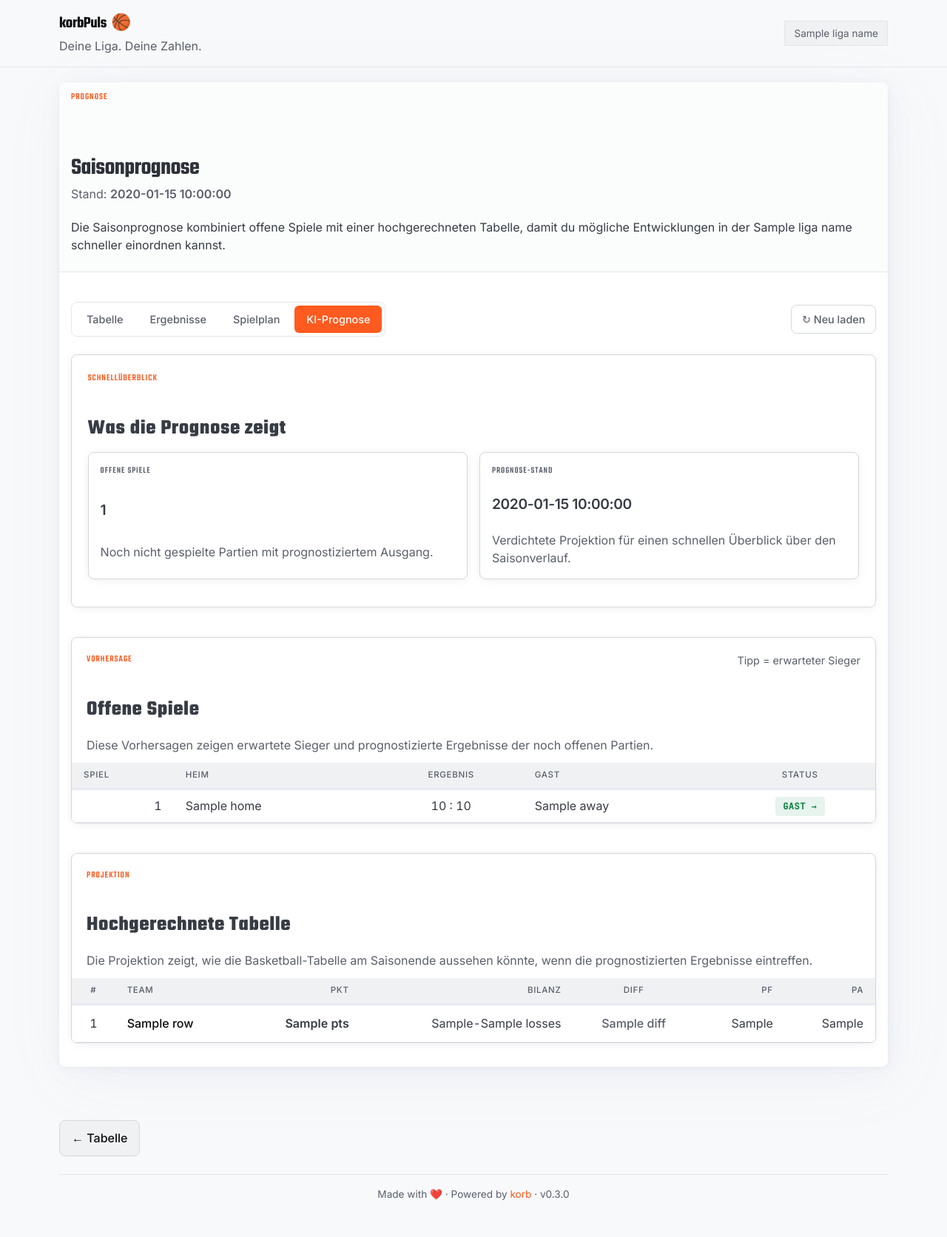
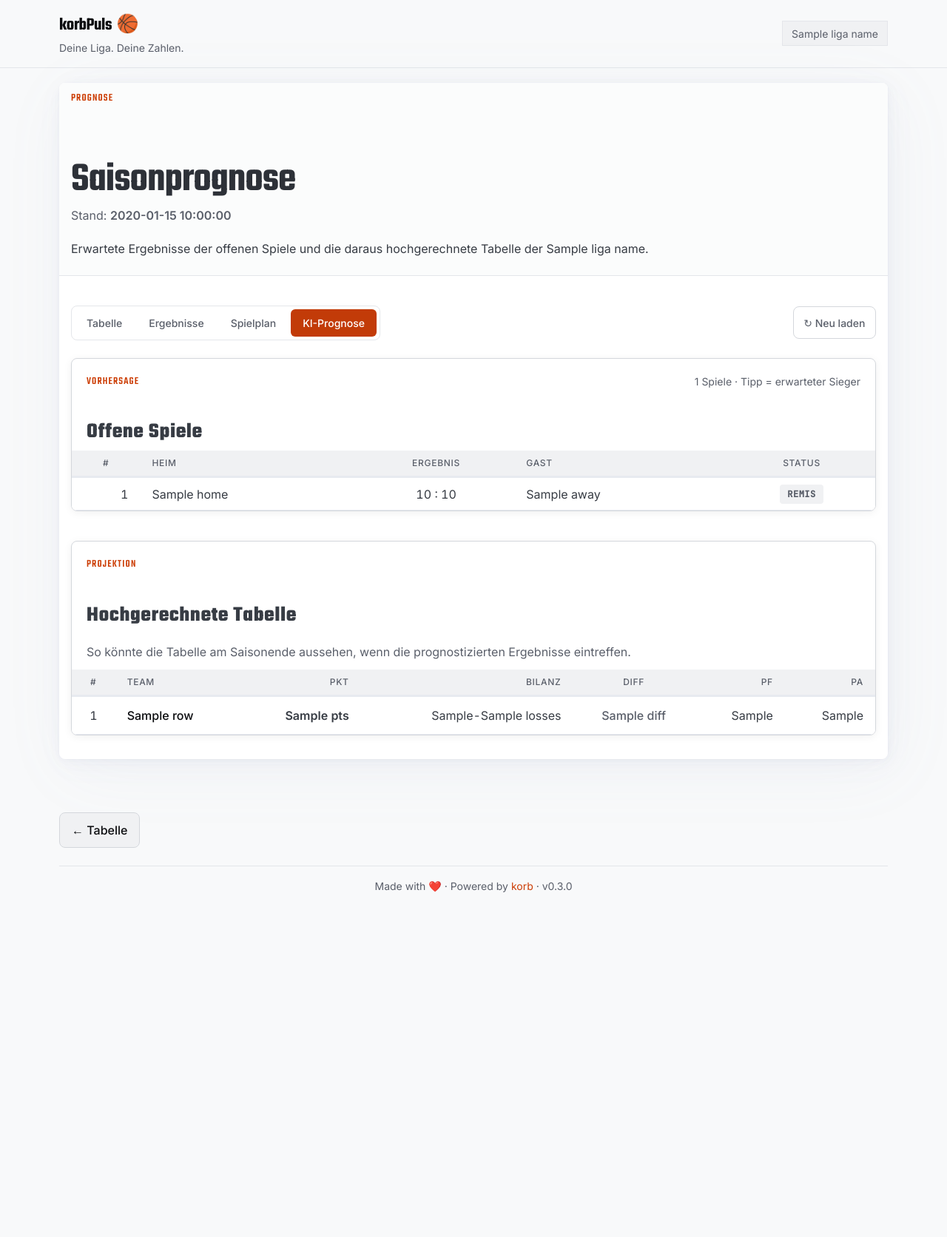
Before and after one commit to malvavisc0/korbpuls, a FastAPI app: template src/korbpuls/templates/prediction.html in a window 1280 px wide. Shown: the whole page at 74% size. After the commit the page ends 1206 px from the top, so only its background shows below. Run offline with FastAPI, Linux system fonts and the light colour scheme; the template is opened without the code that fills it: most values are stand-ins (such as "Sample title", 1, 10 or a date in 2020); some libraries are stand-ins or nearby versions.

Commit message:
type scale, contrast fixes and copy rewrite
- 6-step fluid type scale (--text-*) replacing ad-hoc sizes; Teko
  optical sizing via x1.2 multiplier
- WCAG AA contrast: darker accent text/bg tokens, tertiary gray,
  AI purple, positive green; focus ring no longer suppressed on
  secondary buttons; sticky footer via flex column body
- remove filler 'Schnellueberblick' card sections; tighten copy on
  all pages; render sanitized AI output via ai_html filter

```diff
--- a/src/korbpuls/static/app.css
+++ b/src/korbpuls/static/app.css
@@ -10,22 +10,38 @@
     --kp-border-subtle: #E4E6EA;
     --kp-text: #0B0C0F;
     --kp-text-secondary: #5A5F6A;
-    --kp-text-tertiary: #7A7F8A;
+    --kp-text-tertiary: #666B76;
     --kp-accent: #FF5A1F;
     --kp-accent-hover: #E04D15;
+    /* Darker accent roles for WCAG AA text contrast:
+       accent-text for orange text on light surfaces (4.9:1),
+       accent-strong as button/tab background under white text (5.3:1). */
+    --kp-accent-text: #CC3E06;
+    --kp-accent-strong: #C23B08;
+    --kp-accent-strong-hover: #A83306;
     --kp-accent-soft: rgba(255, 90, 31, 0.10);
     --kp-on-accent: #FFFFFF;
-    --kp-positive: #1B8A4E;
+    --kp-positive: #17804E;
     --kp-positive-soft: rgba(27, 138, 78, 0.10);
     --kp-negative: #C9353E;
     --kp-negative-soft: rgba(201, 53, 62, 0.10);
-    --kp-ai: #7C6FE0;
+    --kp-ai: #6A55D6;
     --kp-ai-soft: rgba(124, 111, 224, 0.08);
     --kp-radius: 0.5rem;
     --kp-shadow: 0 2px 12px rgba(0, 0, 0, 0.06);
     --kp-font-display: 'Teko', sans-serif;
     --kp-font-body: 'Inter', sans-serif;
     --kp-font-mono: 'JetBrains Mono', monospace;
+
+    /* Type scale — 6 steps, fluid at the top.
+       Teko renders ~20% smaller than Inter at equal size:
+       multiply by 1.2 when the element uses the display font. */
+    --text-xs: 0.75rem;
+    --text-sm: 0.875rem;
+    --text-md: 1rem;
+    --text-lg: 1.125rem;
+    --text-xl: clamp(1.2rem, 1vw + 0.95rem, 1.5rem);
+    --text-2xl: clamp(2.25rem, 4vw + 1rem, 3.5rem);
 
     /* Pico overrides — light theme */
     --pico-font-size: 16px;
@@ -62,6 +78,11 @@ html { background: var(--kp-base); }
 
 body.app-shell {
     min-height: 100vh;
+    min-height: 100svh;
+    display: flex;
+    flex-direction: column;
+    /* hidden fallback for Safari < 16 (no overflow-x: clip) */
+    overflow-x: hidden;
     overflow-x: clip;
     color: var(--kp-text);
     background: var(--kp-base);
@@ -76,6 +97,18 @@ h1, h2, .brand__mark, .stat-card__label, .metric-card__label,
 .eyebrow, .ai-panel__eyebrow {
     font-family: var(--kp-font-display);
     letter-spacing: 0.02em;
+}
+
+/* Fluid heading sizes — replace Pico defaults (Teko: ×1.2 optical).
+   Explicit line-height: Teko's compact metrics clip umlauts at
+   Pico's inherited 1.125 on large sizes. */
+h1 {
+    font-size: var(--text-2xl);
+    line-height: 1.1;
+}
+h2 {
+    font-size: calc(var(--text-xl) * 1.2);
+    line-height: 1.15;
 }
 
 body, p, td, th, input, button, select, textarea, .stat-card__detail,
@@ -101,6 +134,7 @@ body, p, td, th, input, button, select, textarea, .stat-card__detail,
     top: 0;
     z-index: 20;
     background: rgba(248, 249, 250, 0.92);
+    background: color-mix(in srgb, var(--kp-base) 92%, transparent);
     backdrop-filter: blur(12px);
     -webkit-backdrop-filter: blur(12px);
     border-bottom: 1px solid var(--kp-border-subtle);
@@ -132,30 +166,23 @@ body, p, td, th, input, button, select, textarea, .stat-card__detail,
 
 .brand__mark {
     font-weight: 600;
-    font-size: 1.35rem;
+    font-size: var(--text-xl);
     letter-spacing: -0.02em;
     display: inline-flex;
     align-items: center;
     gap: 0.4rem;
 }
 
-.brand__svg {
-    width: 26px;
-    height: 26px;
-    color: var(--kp-accent);
-    flex-shrink: 0;
-}
-
 .brand__tagline {
     color: var(--kp-text-secondary);
-    font-size: 1rem;
+    font-size: var(--text-sm);
 }
 
 .league-pill {
     background: var(--kp-surface-elevated);
     border: 1px solid var(--kp-border-subtle);
     color: var(--kp-text-secondary);
-    font-size: 0.85rem;
+    font-size: var(--text-sm);
     padding: 0.35rem 0.75rem;
     max-width: 100%;
     overflow-wrap: anywhere;
@@ -215,10 +243,10 @@ body, p, td, th, input, button, select, textarea, .stat-card__detail,
 .page-intro .eyebrow,
 .section-heading .eyebrow,
 .hero .eyebrow {
-    color: var(--kp-accent);
+    color: var(--kp-accent-text);
     text-transform: uppercase;
     letter-spacing: 0.08em;
-    font-size: 0.78rem;
+    font-size: calc(var(--text-xs) * 1.2);
     font-weight: 500;
 }
 
@@ -238,7 +266,6 @@ body, p, td, th, input, button, select, textarea, .stat-card__detail,
 
 .surface,
 .table-shell,
-.hero-card,
 .loading-card,
 .error-card,
 .ai-panel,
@@ -251,8 +278,16 @@ body, p, td, th, input, button, select, textarea, .stat-card__detail,
     box-shadow: var(--kp-shadow);
 }
 
-.surface, .hero-card, .loading-card, .error-card, .ai-panel, .form-panel {
+.surface, .loading-card, .error-card, .ai-panel, .form-panel {
     padding: 1.35rem;
+}
+
+/* Loading screen floats free — no card chrome */
+.loading-card {
+    background: transparent;
+    border-color: transparent;
+    box-shadow: none;
+    padding: 0;
 }
 
 .page > *,
@@ -361,13 +402,11 @@ body, p, td, th, input, button, select, textarea, .stat-card__detail,
     padding: 0.15rem 0.4rem;
     background: var(--kp-surface);
     border-radius: 4px;
-    font-size: 0.85rem;
+    font-size: var(--text-sm);
     border: 1px solid var(--kp-border-subtle);
 }
 
 .hero-form button,
-.action-bar a,
-.action-bar button,
 .inline-form button,
 .ai-panel__header form button,
 .footer-actions button {
@@ -386,17 +425,8 @@ body, p, td, th, input, button, select, textarea, .stat-card__detail,
 
 .section-heading h2, .section-heading p { margin-bottom: 0; }
 
-/* ── Action Bar ─────────────────────────────────────────────── */
-
-.action-bar {
-    display: flex;
-    flex-wrap: wrap;
-    gap: 0.75rem;
-    align-items: center;
-}
-
-.action-bar a,
-.action-bar .inline-form button,
+/* ── Footer Actions ─────────────────────────────────────────── */
+
 .footer-actions a,
 .footer-actions button {
     display: inline-flex;
@@ -474,7 +502,7 @@ body, p, td, th, input, button, select, textarea, .stat-card__detail,
     color: var(--kp-text-secondary);
     text-decoration: none;
     font-weight: 500;
-    font-size: 0.9rem;
+    font-size: var(--text-sm);
     transition: background 0.15s, color 0.15s;
     min-width: 0;
     text-align: center;
@@ -486,12 +514,12 @@ body, p, td, th, input, button, select, textarea, .stat-card__detail,
 }
 
 .segmented-nav__tab--active {
-    background: var(--kp-accent);
+    background: var(--kp-accent-strong);
     color: var(--kp-on-accent);
 }
 
 .segmented-nav__tab--active:hover {
-    background: var(--kp-accent-hover);
+    background: var(--kp-accent-strong-hover);
     color: var(--kp-on-accent);
 }
 
@@ -500,14 +528,14 @@ body, p, td, th, input, button, select, textarea, .stat-card__detail,
     align-items: center;
     justify-content: center;
     gap: 0.4rem;
-    min-height: 2.25rem;
+    min-height: 2.75rem;
     padding: 0.5rem 0.85rem;
     border-radius: var(--kp-radius);
     border: 1px solid var(--kp-border);
     background: transparent;
     color: var(--kp-text-secondary);
     font-weight: 500;
-    font-size: 0.9rem;
+    font-size: var(--text-sm);
     transition: background 0.15s, color 0.15s;
 }
 
@@ -830,15 +853,20 @@ body, p, td, th, input, button, select, textarea, .stat-card__detail,
 
 .section-meta {
     color: var(--kp-text-secondary);
-    font-size: 0.9rem;
+    font-size: var(--text-sm);
     margin: 0;
 }
 
+/* Small annotation inside table cells (e.g. home/away marker) */
+.table-meta {
+    font-size: var(--text-sm);
+}
+
 /* ── AI Teaser Text ───────────────────────────────────────── */
 
 .ai-teaser {
     color: var(--kp-text-secondary);
-    font-size: 0.95rem;
+    font-size: var(--text-md);
     margin: 0;
 }
 
@@ -920,17 +915,7 @@ body, p, td, th, input, button, select, textarea, .stat-card__detail,
 }
 
 .table-scroll table {
-    border-collapse: collapse;
     width: 100%;
-}
-
-.table-scroll th {
-    background: var(--kp-surface-elevated);
-    font-weight: 500;
-    text-transform: uppercase;
-    font-size: 0.72rem;
-    letter-spacing: 0.06em;
-    color: var(--kp-text-secondary);
 }
 
 .table-shell > .section-heading {
@@ -969,10 +954,10 @@ body, p, td, th, input, button, select, textarea, .stat-card__detail,
 
 table thead th {
     white-space: nowrap;
-    color: var(--kp-text);
-    font-size: 0.82rem;
+    color: var(--kp-text-secondary);
+    font-size: var(--text-xs);
     text-transform: uppercase;
-    letter-spacing: 0.03em;
+    letter-spacing: 0.06em;
     background: var(--kp-surface-elevated);
     font-family: var(--kp-font-body);
     font-weight: 500;
@@ -1089,14 +1074,14 @@ table tbody td {
 
 .stat-card__label, .metric-card__label {
     color: var(--kp-text-secondary);
-    font-size: 0.75rem;
+    font-size: calc(var(--text-xs) * 1.2);
     text-transform: uppercase;
     letter-spacing: 0.08em;
     font-weight: 500;
 }
 
 .stat-card__value, .metric-card__value {
-    font-size: 1.2rem;
+    font-size: var(--text-xl);
     font-weight: 600;
     letter-spacing: -0.02em;
     /* font-family set to body font at line 93 for legibility */
@@ -1309,33 +1283,18 @@ table tbody td {
     margin-top: 1.5rem;
     padding-top: 1rem;
     border-top: 1px solid var(--kp-border-subtle);
-    font-size: 0.85rem;
+    font-size: var(--text-sm);
     color: var(--kp-text-secondary);
     text-align: center;
 }
 
 .site-credit a {
-    color: var(--kp-accent);
+    color: var(--kp-accent-text);
     text-decoration: none;
 }
 
 .site-credit a:hover {
     text-decoration: underline;
-}
-
-/* ── AI Details ─────────────────────────────────────────────── */
-
-details.ai-details {
-    background: var(--kp-surface-elevated);
-    border: 1px solid var(--kp-border);
-    border-radius: var(--kp-radius);
-    padding: 0.9rem 1rem;
-}
-
-details.ai-details summary {
-    cursor: pointer;
-    font-weight: 500;
-    color: var(--kp-text);
 }
 
 /* ── Animations ─────────────────────────────────────────────── */
@@ -1359,7 +1318,6 @@ details.ai-details summary {
 .page > section,
 .page > .stats-grid,
 .page > .ai-panel,
-.hero-card,
 .loading-card,
 .error-card {
     animation: fadeSlideUp 0.28s ease-out both;
--- a/src/korbpuls/templates/loading.html
+++ b/src/korbpuls/templates/loading.html
@@ -14,7 +14,6 @@
         <p class="eyebrow">Laden</p>
         <h1>Daten werden abgerufen…</h1>
         <div class="spinner" aria-hidden="true"></div>
-        <p>Liga-Daten werden von basketball-bund.net abgerufen und aufbereitet.</p>
     </article>
 </section>
 {% endblock %}
--- a/src/korbpuls/templates/matchup.html
+++ b/src/korbpuls/templates/matchup.html
@@ -123,7 +123,7 @@
         <p class="ai-teaser">Vor dem Tip-off: Form, Vergleich und mögliche Vorteile beider Teams auf einen Blick.</p>
         {% if ai_analysis %}
         <div class="ai-panel__body">
-            {{ ai_analysis | safe }}
+            {{ ai_analysis | ai_html }}
         </div>
         <div class="ai-panel__footer">
             <p class="disclosure">Maschinell erstellt — kann Ungenauigkeiten enthalten.</p>
--- a/src/korbpuls/templates/prediction.html
+++ b/src/korbpuls/templates/prediction.html
@@ -15,10 +15,7 @@
         <p class="eyebrow">Prognose</p>
         <h1>Saisonprognose</h1>
         <p class="page-meta">Stand: <strong>{{ cached_at }}</strong></p>
-        <p>
-            Die Saisonprognose kombiniert offene Spiele mit einer hochgerechneten Tabelle,
-            damit du mögliche Entwicklungen in der {{ liga_name }} schneller einordnen kannst.
-        </p>
+        <p>Erwartete Ergebnisse der offenen Spiele und die daraus hochgerechnete Tabelle der {{ liga_name }}.</p>
     </header>
 
     <nav class="segmented-nav" aria-label="Seitennavigation">
@@ -39,9 +36,8 @@
 
     {% if is_finished %}
     <section class="surface finished-note">
-        <p>Saison beendet.</p>
-        <p>Prognose nicht mehr nötig.</p>
-        <p>Endstand auf der <a href="/liga/{{ ligaid }}/{{ liga_slug }}">Tabellenseite</a>.</p>
+        <p>Die Saison ist beendet — eine Prognose gibt es nicht mehr.</p>
+        <p>Den Endstand findest du auf der <a href="/liga/{{ ligaid }}/{{ liga_slug }}">Tabellenseite</a>.</p>
     </section>
     {% else %}
 
@@ -56,11 +52,11 @@
         <p class="ai-teaser">Ein kompakter Blick auf Favoriten, offene Rennen und mögliche Verschiebungen bis zum Saisonende.</p>
         {% if ai_explanation %}
             <div class="ai-panel__body">
-                {{ ai_explanation | safe }}
+                {{ ai_explanation | ai_html }}
             </div>
             {% if ai_table %}
             <div class="ai-panel__body table-scroll">
-                {{ ai_table | safe }}
+                {{ ai_table | ai_html }}
             </div>
             {% endif %}
             <div class="ai-panel__footer">
@@ -79,41 +75,19 @@
     </section>
     {% endif %}
 
-    <section class="surface">
-        <div class="section-heading">
-            <div>
-                <p class="eyebrow">Schnellüberblick</p>
-                <h2>Was die Prognose zeigt</h2>
-            </div>
-        </div>
-        <div class="metric-grid">
-            <article class="metric-card">
-                <p class="metric-card__label">Offene Spiele</p>
-                <p class="metric-card__value">{{ predictions|length }}</p>
-                <p class="metric-card__detail">Noch nicht gespielte Partien mit prognostiziertem Ausgang.</p>
-            </article>
-            <article class="metric-card">
-                <p class="metric-card__label">Prognose-Stand</p>
-                <p class="metric-card__value">{{ cached_at }}</p>
-                <p class="metric-card__detail">Verdichtete Projektion für einen schnellen Überblick über den Saisonverlauf.</p>
-            </article>
-        </div>
-    </section>
-
     <section class="table-shell">
         <div class="section-heading">
             <div>
                 <p class="eyebrow">Vorhersage</p>
                 <h2>Offene Spiele</h2>
             </div>
-            <p class="section-meta">Tipp = erwarteter Sieger</p>
+            <p class="section-meta">{{ predictions|length }} Spiele · Tipp = erwarteter Sieger</p>
         </div>
-        <p class="note">Diese Vorhersagen zeigen erwartete Sieger und prognostizierte Ergebnisse der noch offenen Partien.</p>
         <div class="table-scroll">
             <table>
                 <thead>
                     <tr>
-                        <th>Spiel</th>
+                        <th class="col-short">#</th>
                         <th>Heim</th>
                         <th class="col-score">Ergebnis</th>
                         <th>Gast</th>
@@ -145,9 +119,11 @@
                         </td>
                         <td class="col-short">
                             {% if game.winner == 'home' %}
-                            <span class="winner-badge">← Heim</span>
+                            <span class="status-badge">← Heim</span>
+                            {% elif game.winner == 'away' %}
+                            <span class="status-badge">Gast →</span>
                             {% else %}
-                            <span class="winner-badge">Gast →</span>
+                            <span class="status-badge">Remis</span>
                             {% endif %}
                         </td>
                     </tr>
@@ -164,7 +140,7 @@
                 <h2>Hochgerechnete Tabelle</h2>
             </div>
         </div>
-        <p class="note">Die Projektion zeigt, wie die Basketball-Tabelle am Saisonende aussehen könnte, wenn die prognostizierten Ergebnisse eintreffen.</p>
+        <p class="note">So könnte die Tabelle am Saisonende aussehen, wenn die prognostizierten Ergebnisse eintreffen.</p>
         <div class="table-scroll">
             <table>
                 <thead>
```
Also changed, not shown: other parts of src/korbpuls/static/app.css (+44 -110 lines), src/korbpuls/templates/ergebnisse.html (+3 -27 lines), src/korbpuls/templates/index.html (+12 -14 lines), src/korbpuls/templates/schedule.html (+3 -28 lines), src/korbpuls/templates/standings.html (+4 -29 lines), src/korbpuls/templates/team.html (+7 -13 lines).
